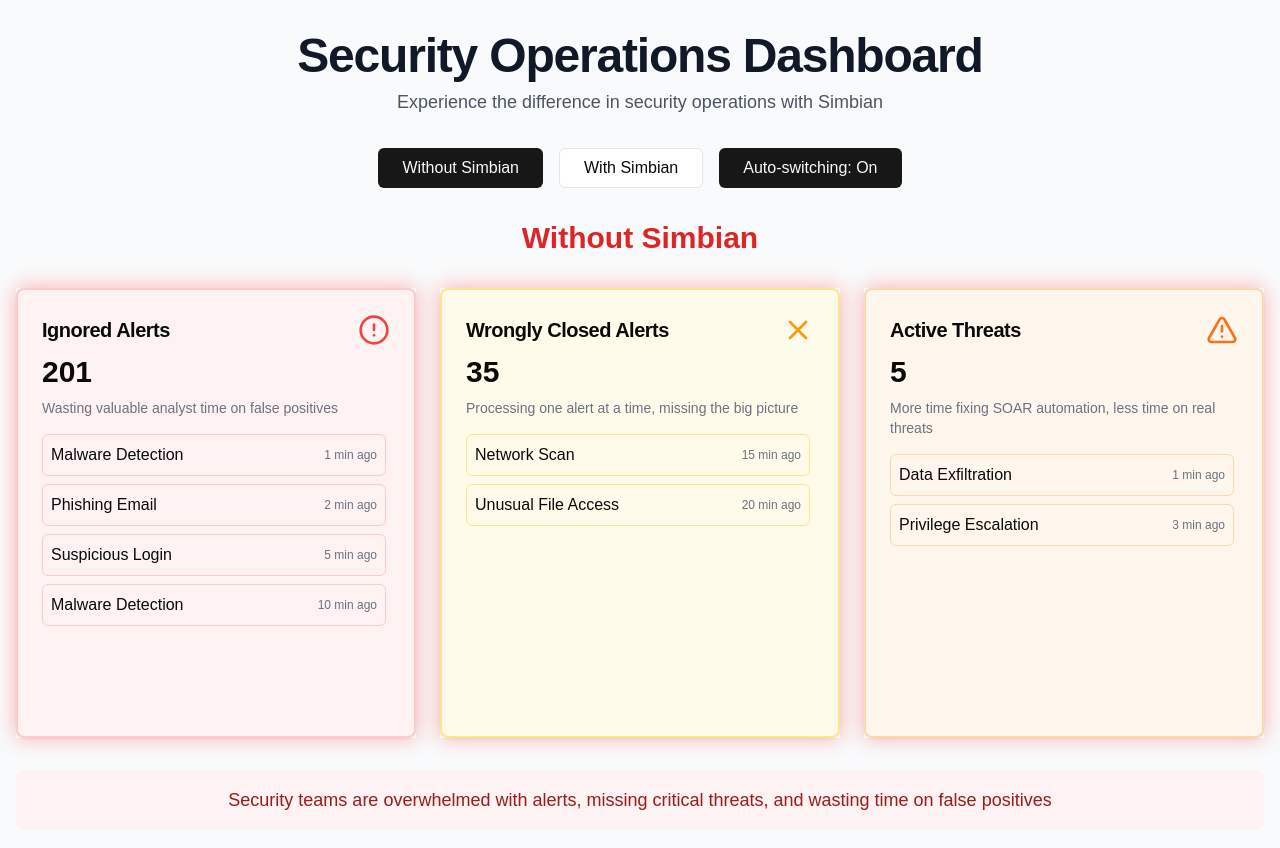
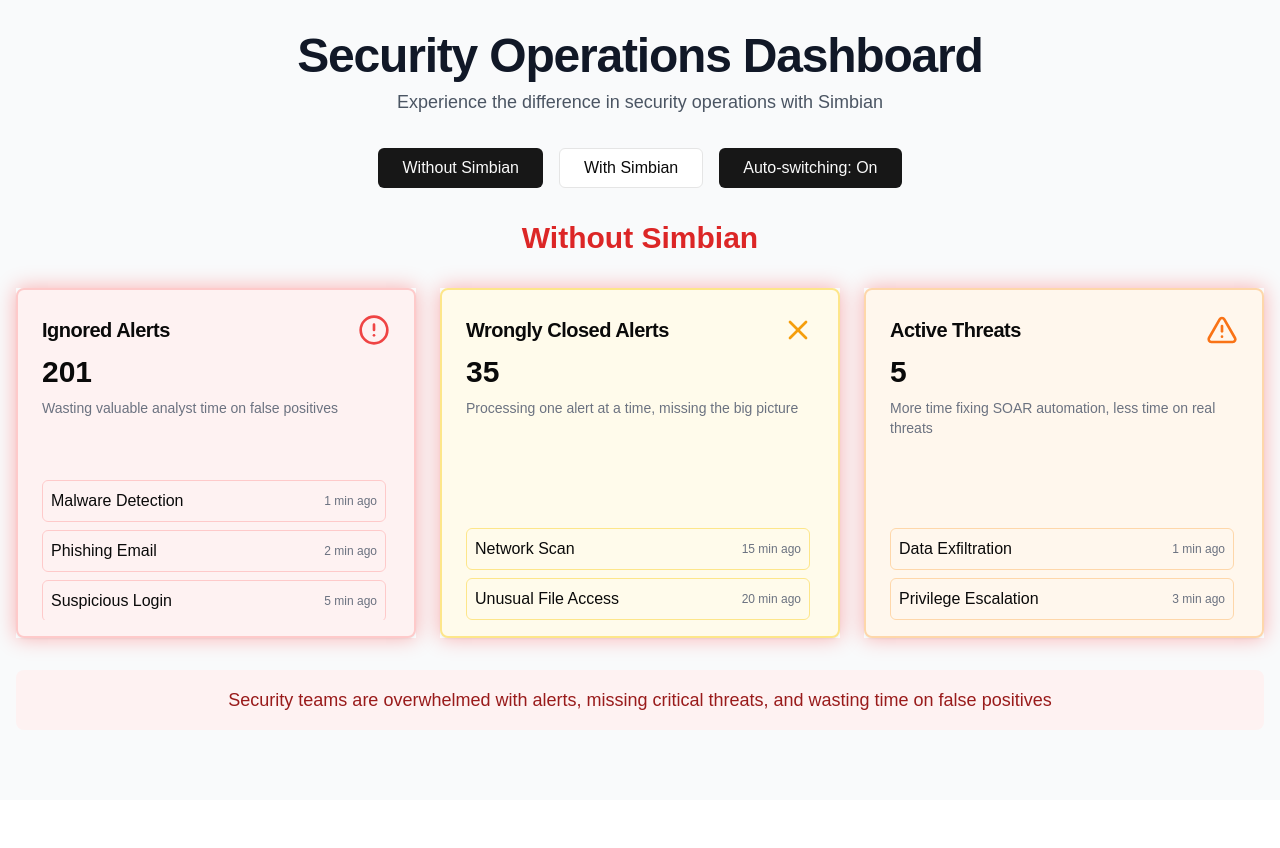
Before and after one commit to ShubhamRathore12/simbian_test, a Next.js app: page / in a window 1280 px wide. Shown: the top 848 px of the page. After the commit the page ends 800 px from the top, so only its background shows below. Built offline with nearby package versions, Linux system fonts and the light colour scheme.

Commit message:
Update without-simbian.tsx

```diff
--- a/components/without-simbian.tsx
+++ b/components/without-simbian.tsx
@@ -134,7 +134,7 @@ function AlertCard({ title, count, icon, alerts, description, color }: AlertCard
 
   return (
     <motion.div
-      className="h-[450px]"
+      className="h-[350px]"
       variants={cardVariants}
       initial="hidden"
       animate="visible"
@@ -146,7 +146,8 @@ function AlertCard({ title, count, icon, alerts, description, color }: AlertCard
             <CardTitle className="text-xl font-bold">{title}</CardTitle>
             {icon}
           </CardHeader>
-          <CardContent>
+          <CardContent className="flex flex-col justify-between h-[calc(100%-56px)]">
+            <div>
               <motion.div
                 className="mb-2 text-3xl font-bold"
                 key={count}
@@ -157,8 +158,9 @@ function AlertCard({ title, count, icon, alerts, description, color }: AlertCard
                 {count}
               </motion.div>
               <p className="mb-4 text-sm text-gray-500">{description}</p>
+            </div>
 
-            <div className="space-y-2 overflow-y-auto max-h-[200px] pr-1">
+            <div className="space-y-2 overflow-y-auto max-h-[140px] pr-1 scrollbar-thin">
               <AnimatePresence>
                 {alerts.map((alert) => (
                   <AlertItem key={alert.id} alert={alert} color={color} />
```
Lines whose indentation alone changed are shown as unchanged.
